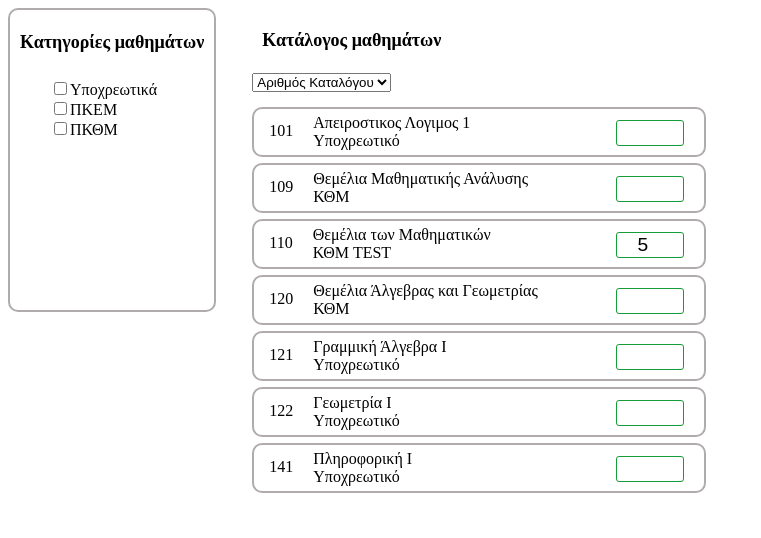
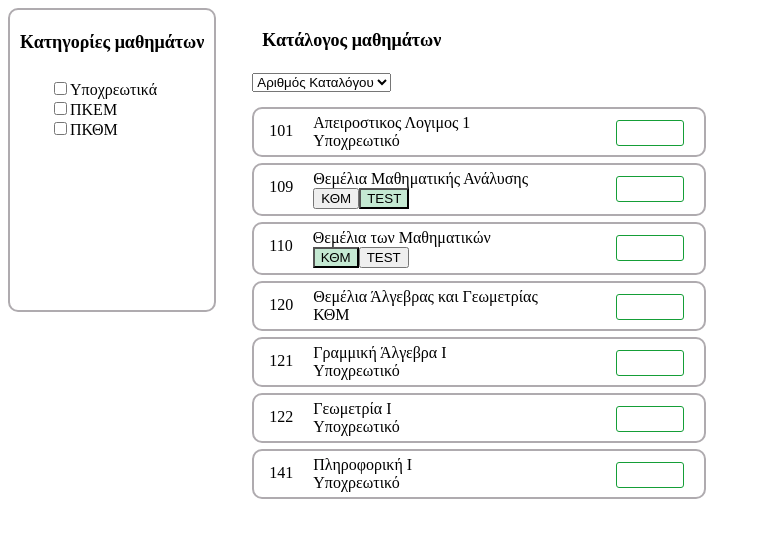
Before and after one commit to spaniard95/mathApp.js, a React (Create React App) app: page / in a window 1280 px wide. Shown: the top 538 px of the page, without its empty margins (0-761 px from the left). Built offline with nearby package versions, Linux system fonts and the light colour scheme.

Commit message:
category selection added, with reducer, and colour change

```diff
--- a/src/components/card/Card.js
+++ b/src/components/card/Card.js
@@ -1,13 +1,18 @@
 import "./card.css";
 import { useDispatch, useSelector } from 'react-redux';
-import { gradeInput } from "../../models/catalogModel";
+import { gradeInput, categoryChange } from "../../models/catalogModel";
+import SelectCateg from "./SelectCateg";
 
-const Card = ({num, title, catalog, grade=-1}) => {
+const Card = ({num, title, category, grade, selected}) => {
     const dispatch = useDispatch();
     const grad = useSelector((state) => state.catalog);
 
     const handleGradeChange = (num, grade) => {
         dispatch(gradeInput({num: num,grade: grade}));
+    };
+
+    const handleCategoryChange = (num, categoryIndex) => {
+        dispatch(categoryChange({num: num, selected: categoryIndex}))
     };
 
     return (
@@ -27,7 +32,12 @@ const Card = ({num, title, catalog, grade=-1}) => {
             </input>
             <div id="double">
                 <div>{title}</div>
-              {catalog.map(categ => <c>{categ + " "}</c>)}
+               <SelectCateg
+                    num={num}
+                    category={category}
+                    selected={selected}
+                    handleCategoryChange={handleCategoryChange}
+                />
             </div>
         </li>
     );
--- /dev/null
+++ b/src/components/card/SelectCateg.js
@@ -0,0 +1,32 @@
+import { useState } from "react";
+import { Provider } from "react-redux";
+import "./selectCateg.css";
+
+const SelectCateg = ({num, category, selected, handleCategoryChange}) => {
+    const [select, setSelect] = useState(selected);
+
+    //bad idea but works
+    const handleChange = (num, index) => {
+        handleCategoryChange(num, index);
+        setSelect(index);
+    };
+
+    return (
+        <c>
+            {category.length == 1 ?
+                category[0]             //for not double-category lessons
+                :
+                category.map((categ, index) => {
+                    return index === select ?
+                        <button
+                            class="selected"
+                            onClick={e => handleChange(num, index)}>{categ}</button>
+                        :
+                        <button onClick={e => handleChange(num, index)}>{categ}</button>;
+                })
+            }
+        </c>
+    );
+};
+
+export default SelectCateg;
--- a/src/components/card/card.css
+++ b/src/components/card/card.css
@@ -58,3 +58,7 @@
 #select1 {
    margin-bottom: 15px;
 }
+
+#input:focus {
+    background-color: aqua;
+}
--- /dev/null
+++ b/src/components/card/selectCateg.css
@@ -0,0 +1,4 @@
+/* pain!! */
+.selected {
+    background-color: rgb(196, 233, 210);
+}
--- a/src/components/catalog/Catalog.js
+++ b/src/components/catalog/Catalog.js
@@ -2,7 +2,7 @@ import Card from "../card";
 import lessons from "./LessonCatalog";
 import "./catalog.css";
 
-const Catalog = ({checks}) => {
+const Catalog = () => {
     return (
         <div className="catalog-box">
             <div>
@@ -12,8 +12,14 @@ const Catalog = ({checks}) => {
                 <option value="Υποχρεωτικό">Αριθμός Καταλόγου</option>
             </select>
             <list class="card-container">
-                {lessons.map(lessons =>
-                    <Card num={lessons.number} title={lessons.name} catalog={lessons.category} grade ={lessons.grade}/>
+                {lessons.map(lesson =>
+                    <Card
+                        num={lesson.number}
+                        title={lesson.name}
+                        category={lesson.category}
+                        grade={lesson.grade}
+                        selected={lesson.selected}
+                    />
                 )}
             </list>
         </div>
--- a/src/components/catalog/LessonCatalog.js
+++ b/src/components/catalog/LessonCatalog.js
@@ -11,8 +11,10 @@ const lessons = [
         number: 109,
         name: "Θεμέλια Μαθηματικής Ανάλυσης",
         category: [
-            "ΚΘΜ"
+            "ΚΘΜ",
+            "TEST"
         ],
+        selected: 1,
         grade: null,
     },
     {
@@ -22,7 +24,8 @@ const lessons = [
             "ΚΘΜ",
             "TEST"
         ],
-        grade: 5,
+        selected: 0,
+        grade: null,
     },
     {
         number: 120,
--- a/src/components/filter/Filter.js
+++ b/src/components/filter/Filter.js
@@ -10,6 +10,7 @@ const Filter = () => {
     useEffect(() => {
         console.log("useEffect called by " + count);
     }, [count])
+
     return (
         <div class="filter-box">
            <h1>Κατηγορίες μαθημάτων</h1>
--- a/src/models/catalogModel/catalogSlice.js
+++ b/src/models/catalogModel/catalogSlice.js
@@ -11,11 +11,15 @@ export const catalogSlice = createSlice({
             const lesson = state.find(x => x.number == action.payload.num)
             const lessonIndex = state.indexOf(lesson)
             state[lessonIndex].grade = action.payload.grade;
-            console.log(lessonIndex)
+        },
+        categoryChange: (state, action) => {
+            const lesson = state.find(x => x.number == action.payload.num)
+            const lessonIndex = state.indexOf(lesson);
+            state[lessonIndex].selected = action.payload.selected;
         },
     },
 });
 
-export const {gradeInput} = catalogSlice.actions;
+export const {gradeInput, categoryChange} = catalogSlice.actions;
 
 export default catalogSlice.reducer;
--- a/src/models/catalogModel/index.js
+++ b/src/models/catalogModel/index.js
@@ -1,6 +1,6 @@
 import catalogReducer from "./catalogSlice";
-import { gradeInput } from "./catalogSlice";
+import { gradeInput, categoryChange} from "./catalogSlice";
 
 export default catalogReducer;
 
-export { gradeInput };
+export { gradeInput, categoryChange };
```
